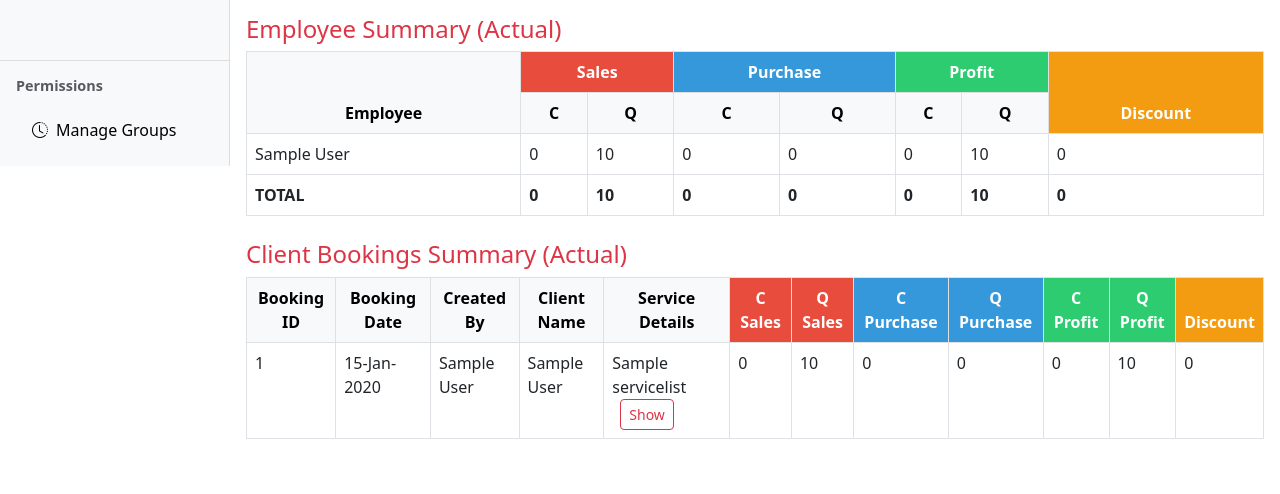
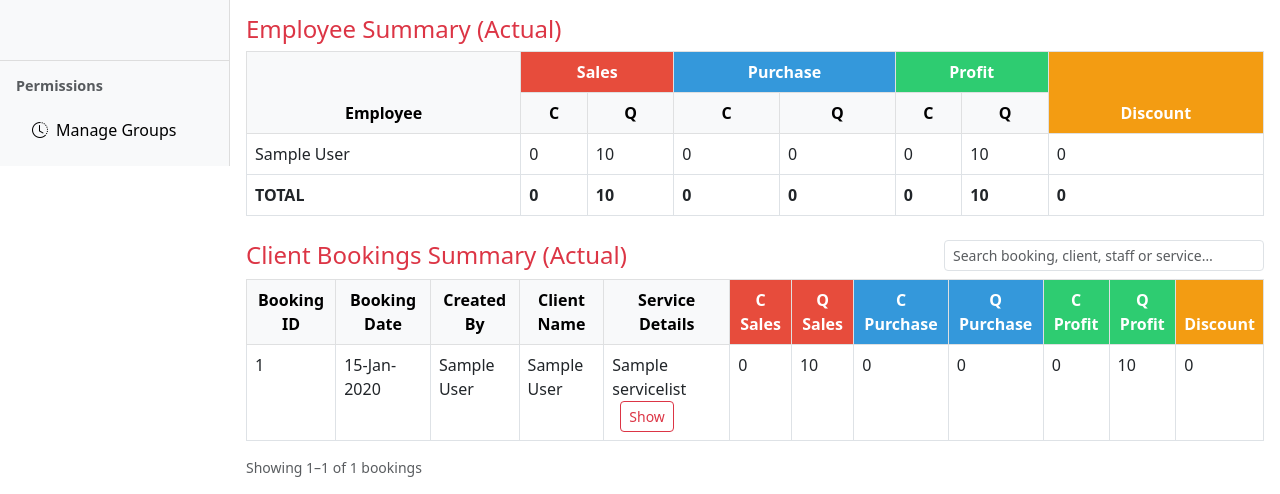
Before and after one commit to theplateofcode/bpc, a Django app: page / in a window 1280 px wide. Shown: the part 634-1128 px from the top of the page. Before the commit the page ends 1073 px from the top, so only its background shows below. Run offline with Django 4.2, Linux system fonts and the light colour scheme; a user stored in the database is signed in; tables that the repository leaves empty hold one stand-in row (values such as "Sample post"); some libraries are stand-ins or nearby versions.

Commit message:
Paginate and search the Client Bookings Summary on both reports
The section drew every matching booking into the DOM in one pass -- 700+ rows on
production, with no way to find a particular one. It now renders 25 at a time
with a search box above the table and pager controls below.

Entirely client-side, and deliberately so. The endpoints return exactly what
they returned before; the array is held in memory and sliced. No view, no query
and no figure is touched, which is what the calculation freeze requires. Server
-side paging would have meant adding parameters to a view that computes money
for no benefit a user could see.

Search matches booking id, client name, service names, date and -- on the owner
report -- who entered it. Case-insensitive substring over the whole loaded
result set rather than the visible page, debounced, and it resets to page one on
every new term.

The row markup stays in each template and is passed to the helper as a
renderRow callback, because the two reports show different columns (the owner
has "Created By"). That keeps the shared file free of report-specific markup.

One thing worth noting for the staff report: servicesStore is now filled for
every booking in the response before paging is applied, not inside the render
loop. Filling it per rendered row would have broken the "Show" service modal for
any booking not on page one.

Verified: golden master unchanged in all three sections, both report pages still
return 200, both templates parse, and the new static file is discoverable by
findstatic.

```diff
--- a/reports/templates/owner_reports_actual.html
+++ b/reports/templates/owner_reports_actual.html
@@ -1,4 +1,4 @@
-{% extends "base.html" %} {% block content %}
+{% extends "base.html" %} {% load static %} {% block content %}
 
 <h3 class="mt-4 text-danger fw-bold">Actual Profit Reports</h3>
 
@@ -160,8 +160,14 @@
 </table>
 
 <!-- Client Summary -->
-<h4 class="mt-4 text-danger">Client Bookings Summary (Actual)</h4>
-<table class="table table-bordered" id="clientSummary">
+<div class="d-flex flex-wrap align-items-center justify-content-between gap-2 mt-4">
+  <h4 class="mb-0 text-danger">Client Bookings Summary (Actual)</h4>
+  <input type="search" id="clientSummarySearch" class="form-control form-control-sm"
+         style="max-width: 20rem" autocomplete="off"
+         placeholder="Search booking, client, staff or service…"
+         aria-label="Search bookings">
+</div>
+<table class="table table-bordered mt-2" id="clientSummary">
   <thead class="table-light text-center">
     <tr>
       <th>Booking ID</th>
@@ -180,6 +186,7 @@
   </thead>
   <tbody></tbody>
 </table>
+<div id="clientSummaryPager"></div>
 
 <!-- Modal -->
 <div class="modal fade" id="serviceModal" tabindex="-1" aria-hidden="true">
@@ -203,6 +210,7 @@
 </div>
 
 <!-- JS -->
+<script src="{% static 'js/booking-summary-table.js' %}"></script>
 <script>
   document.addEventListener("DOMContentLoaded", async () => {
     const clean = (n) =>
@@ -301,9 +309,15 @@
       );
       if (!resp.ok) return;
       const bookings = await resp.json();
-      const tbody = document.querySelector("#clientSummary tbody");
-      tbody.innerHTML = "";
-      bookings.data.forEach((b) => {
+      // Paging and search are presentation only -- every row below is drawn
+      // from the response exactly as it arrived.
+      initBookingSummary({
+        rows: bookings.data || [],
+        tbody: document.querySelector("#clientSummary tbody"),
+        searchInput: document.getElementById("clientSummarySearch"),
+        pager: document.getElementById("clientSummaryPager"),
+        pageSize: 25,
+        renderRow(b) {
         const svc = b.services.map((s) => s.service).join(", ");
         const mod = b.services
           .map(
@@ -315,9 +329,7 @@
         </div>`
           )
           .join("");
-        tbody.insertAdjacentHTML(
-          "beforeend",
-          `
+        return `
         <tr>
           <td>${b.booking_id}</td><td>${b.booking_date}</td>
           <td>${b.created_by}</td><td>${b.client_name}</td>
@@ -335,8 +347,8 @@
             b.totals.profit_non_cash
           )}</td>
           <td>${clean(b.totals.discount || 0)}</td>
-        </tr>`
-        );
+        </tr>`;
+        },
       });
     }
 
--- /dev/null
+++ b/static/js/booking-summary-table.js
@@ -0,0 +1,158 @@
+/*
+ * Paging and search for the Client Bookings Summary on the actuals reports.
+ *
+ * Both reports fetch their bookings as one JSON array and used to draw every
+ * row into the table at once -- 700+ rows on production, with no way to find a
+ * particular booking. This keeps the array in memory and renders one page of it
+ * at a time.
+ *
+ * Presentation only. It never touches a figure: rows arrive already calculated
+ * and are handed straight back to the caller's renderRow(). Filtering only
+ * decides which of them are drawn.
+ *
+ * The two reports show different columns -- the owner's has "Created By" -- so
+ * the row markup stays in each template and is passed in as a callback.
+ */
+(function (global) {
+  "use strict";
+
+  var DEFAULT_PAGE_SIZE = 25;
+
+  function haystackFor(booking) {
+    // Everything a person might reasonably type: the reference, the client,
+    // whoever entered it, and the service names.
+    var services = (booking.services || [])
+      .map(function (s) { return s.service; })
+      .join(" ");
+    return [
+      booking.booking_id,
+      booking.client_name,
+      booking.created_by,
+      booking.booking_date,
+      services,
+    ].join(" ").toLowerCase();
+  }
+
+  function debounce(fn, wait) {
+    var timer;
+    return function () {
+      var args = arguments, self = this;
+      clearTimeout(timer);
+      timer = setTimeout(function () { fn.apply(self, args); }, wait);
+    };
+  }
+
+  /**
+   * @param {Object}   opts
+   * @param {Array}    opts.rows        bookings, exactly as the endpoint returned them
+   * @param {Element}  opts.tbody       tbody to render into
+   * @param {Element}  opts.searchInput text input to filter on
+   * @param {Element}  opts.pager       container for the paging controls
+   * @param {Function} opts.renderRow   booking -> "<tr>...</tr>"
+   * @param {number}  [opts.pageSize]   default 25
+   * @param {string}  [opts.noun]       default "bookings"
+   */
+  function initBookingSummary(opts) {
+    var rows = opts.rows || [];
+    var tbody = opts.tbody;
+    var pager = opts.pager;
+    var searchInput = opts.searchInput;
+    var renderRow = opts.renderRow;
+    var pageSize = opts.pageSize || DEFAULT_PAGE_SIZE;
+    var noun = opts.noun || "bookings";
+    var columnCount = (tbody.closest("table").querySelectorAll("thead th") || []).length || 1;
+
+    // Precompute once so typing stays cheap on large result sets.
+    var indexed = rows.map(function (b) {
+      return { booking: b, haystack: haystackFor(b) };
+    });
+
+    var page = 1;
+    var matches = indexed;
+
+    function applySearch() {
+      var term = (searchInput && searchInput.value ? searchInput.value : "")
+        .trim().toLowerCase();
+      matches = term
+        ? indexed.filter(function (e) { return e.haystack.indexOf(term) !== -1; })
+        : indexed;
+    }
+
+    function pageCount() {
+      return Math.max(1, Math.ceil(matches.length / pageSize));
+    }
+
+    function renderRows() {
+      if (!matches.length) {
+        tbody.innerHTML =
+          '<tr><td colspan="' + columnCount + '" class="text-center text-muted py-3">' +
+          (indexed.length ? "No " + noun + " match your search." : "No " + noun + " to show.") +
+          "</td></tr>";
+        return;
+      }
+      var start = (page - 1) * pageSize;
+      tbody.innerHTML = matches
+        .slice(start, start + pageSize)
+        .map(function (e) { return renderRow(e.booking); })
+        .join("");
+    }
+
+    function renderPager() {
+      if (!pager) return;
+      var total = matches.length;
+      var pages = pageCount();
+      var from = total ? (page - 1) * pageSize + 1 : 0;
+      var to = Math.min(page * pageSize, total);
+      var showing = total
+        ? "Showing " + from + "\u2013" + to + " of " + total + " " + noun
+        : "No " + noun;
+
+      pager.innerHTML =
+        '<div class="d-flex flex-wrap align-items-center justify-content-between gap-2 mt-2">' +
+          '<small class="text-muted">' + showing + "</small>" +
+          (pages > 1
+            ? '<div class="btn-group btn-group-sm" role="group" aria-label="Pagination">' +
+                '<button type="button" class="btn btn-outline-secondary" data-page="prev"' +
+                  (page === 1 ? " disabled" : "") + ">Previous</button>" +
+                '<button type="button" class="btn btn-outline-secondary" disabled>' +
+                  "Page " + page + " of " + pages + "</button>" +
+                '<button type="button" class="btn btn-outline-secondary" data-page="next"' +
+                  (page === pages ? " disabled" : "") + ">Next</button>" +
+              "</div>"
+            : "") +
+        "</div>";
+    }
+
+    function draw() {
+      if (page > pageCount()) page = pageCount();
+      renderRows();
+      renderPager();
+    }
+
+    if (pager) {
+      pager.addEventListener("click", function (e) {
+        var btn = e.target.closest("[data-page]");
+        if (!btn) return;
+        page += btn.getAttribute("data-page") === "next" ? 1 : -1;
+        page = Math.min(Math.max(page, 1), pageCount());
+        draw();
+        // Bring the table header back into view after a page turn.
+        var table = tbody.closest("table");
+        if (table) table.scrollIntoView({ block: "nearest", behavior: "smooth" });
+      });
+    }
+
+    if (searchInput) {
+      searchInput.addEventListener("input", debounce(function () {
+        applySearch();
+        page = 1;          // a new search always starts at the first page
+        draw();
+      }, 150));
+    }
+
+    applySearch();
+    draw();
+  }
+
+  global.initBookingSummary = initBookingSummary;
+})(window);
```
Also changed, not shown: core/templates/staff_actual_profit.html (+28 -7 lines).
